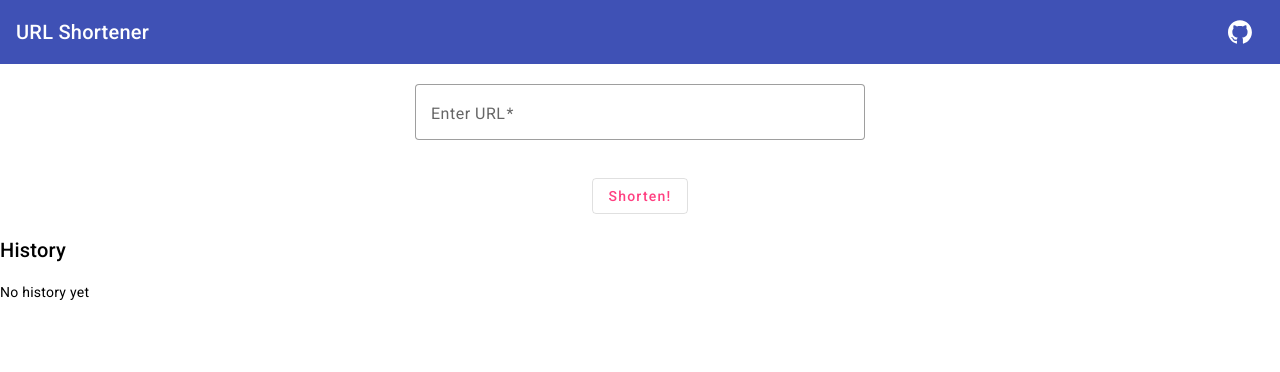
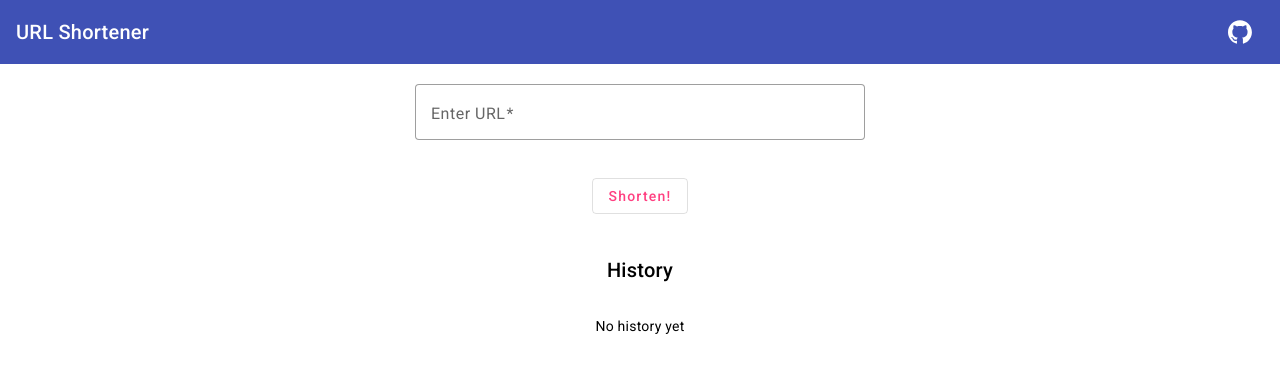
Before and after one commit to MiguelHigueraDev/url-shortener, an Angular app in the folder frontend/: page / in a window 1280 px wide. Shown: the top 372 px of the page. Built offline with nearby package versions, Linux system fonts and the light colour scheme.

Commit message:
fix(frontend): improve styling

```diff
--- a/frontend/src/app/components/history/history.component.css
+++ b/frontend/src/app/components/history/history.component.css
@@ -1,20 +1,41 @@
-.card {
-    max-width: 250px;
+p, a {
+    margin: 0;
+}
+
+button {
+    width: 100px;
     margin: 0 auto;
+    margin-bottom: 10px;
+}
+
+.history-container {
     text-align: center;
+    padding: 20px;
+}
+
+.history-cards {
+    display: flex;
+    flex-direction: row;
+    flex-wrap: wrap;
+    margin: 0 auto;
+    gap: 20px;
+    text-align: center;
+    align-items: center;
+    justify-content: center;
     margin-top: 30px;
 }
 
 .history-card {
-    padding: 4px;
+    padding: 12px;
     display: flex;
     flex-direction: column;
     gap: 12px;
     margin-bottom: 16px;
+    width: 300px;
+    word-wrap: break-word;
 }
 
 .original-url, .short-url {
-    word-wrap: break-word;
     font-size: 12px;
 }
 
@@ -24,20 +45,3 @@
     text-decoration: none;
     color: #000;
 }
-
-@media screen and (min-width: 558px) {
-
-    .card {
-        max-width: 400px;
-    }
-}
-
-p, a {
-    margin: 0;
-}
-
-button {
-    width: 100px;
-    margin: 0 auto;
-    margin-bottom: 10px;
-}
--- a/frontend/src/app/components/history/history.component.html
+++ b/frontend/src/app/components/history/history.component.html
@@ -1,20 +1,34 @@
 <div class="history-container">
-    <mat-card-content>
   <h2>History</h2>
+  <section class="history-cards">
     @if (history.length === 0) {
     <p>No history yet</p>
-        } @else {
-            @for (item of history; track $index) {
-                <section class="history-cards">
+    } @else { @for (item of history; track $index) {
     <mat-card class="history-card">
       <p class="original-url">Original URL</p>
-                        <a class="url" href="{{item.originalUrl}}" target="_blank" style="display: block; margin-bottom: 6px;">{{item.originalUrl}}</a>
+      <a
+        class="url"
+        href="{{ item.originalUrl }}"
+        target="_blank"
+        style="display: block; margin-bottom: 6px"
+        >{{ item.originalUrl }}</a
+      >
       <p class="short-url">Short URL</p>
-                        <a class="url" href="{{item.shortenedUrl}}" target="_blank" style="display: block; margin-bottom: 6px;">{{item.shortenedUrl}}</a>
-                        <button mat-raised-button color="accent" (click)="copyShortUrl(item.shortenedUrl)">Copy</button>
+      <a
+        class="url"
+        href="{{ item.shortenedUrl }}"
+        target="_blank"
+        style="display: block; margin-bottom: 6px"
+        >{{ item.shortenedUrl }}</a
+      >
+      <button
+        mat-raised-button
+        color="accent"
+        (click)="copyShortUrl(item.shortenedUrl)"
+      >
+        Copy
+      </button>
     </mat-card>
+    } }
   </section>
-            }
-        }
-    </mat-card-content>
 </div>
```
Lines whose indentation alone changed are shown as unchanged.
